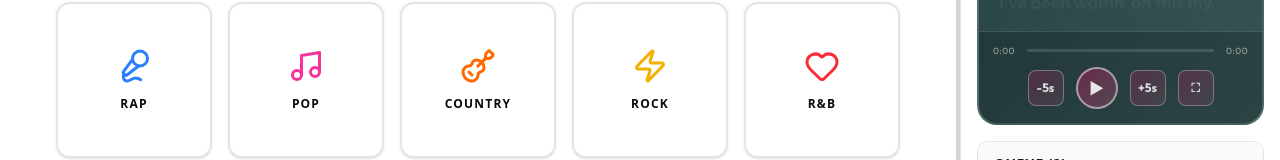
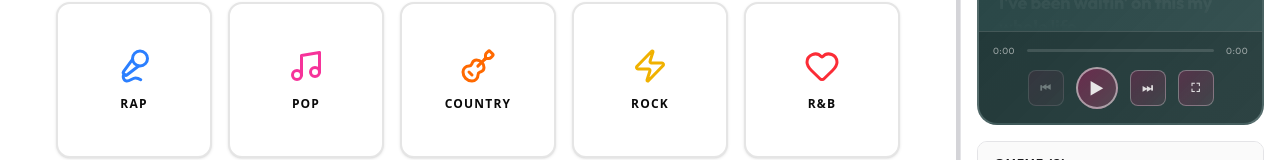
Before and after one commit to kyle-luong/your-karaoke, a Next.js app: page /songs/karaoke in a window 1280 px wide. Shown: the part 475-635 px from the top of the page. Built offline with nearby package versions, Linux system fonts and the light colour scheme; no server answers; the database is empty.

Commit message:
Added skip/prev features for queue

```diff
--- a/src/components/QueuedPlayer.tsx
+++ b/src/components/QueuedPlayer.tsx
@@ -40,6 +40,18 @@ export default function QueuedPlayer({
     }
   };
 
+  const handleNextSong = () => {
+    if (currentIndex < queue.length - 1) {
+      setCurrentIndex(currentIndex + 1);
+    }
+  };
+
+  const handlePreviousSong = () => {
+    if (currentIndex > 0) {
+      setCurrentIndex(currentIndex - 1);
+    }
+  };
+
   const addSongToQueue = (song: Song) => {
     setQueue([...queue, song]);
   };
@@ -63,7 +75,13 @@ export default function QueuedPlayer({
       {/* Player */}
       <div className="flex-1 min-h-0">
         {currentSong ? (
-          <Player song={currentSong} onSongEnd={handleSongEnd} compact={compact} />
+          <Player
+            song={currentSong}
+            onSongEnd={handleSongEnd}
+            onNextSong={currentIndex < queue.length - 1 ? handleNextSong : undefined}
+            onPreviousSong={currentIndex > 0 ? handlePreviousSong : undefined}
+            compact={compact}
+          />
         ) : (
           <div className="flex items-center justify-center h-full text-gray-500">
             No songs in queue
--- a/src/components/player.tsx
+++ b/src/components/player.tsx
@@ -31,11 +31,13 @@ export interface Song {
 interface PlayerProps {
   song?: Song;
   onSongEnd?: () => void;
+  onNextSong?: () => void;
+  onPreviousSong?: () => void;
   lyrics?: Array<{ timestamp: number; text: string }>;
   compact?: boolean;
 }
 
-export default function Player({ song, onSongEnd, lyrics: propLyrics, compact = true }: PlayerProps = {}) {
+export default function Player({ song, onSongEnd, onNextSong, onPreviousSong, lyrics: propLyrics, compact = true }: PlayerProps = {}) {
   const audioRef = useRef<HTMLAudioElement>(null);
   const [lyrics, setLyrics] = useState<LyricLine[]>([]);
   const [currentTime, setCurrentTime] = useState(0);
@@ -94,6 +96,13 @@ export default function Player({ song, onSongEnd, lyrics: propLyrics, compact =
       cancelled = true;
     };
   }, [song, propLyrics]);
+
+  // Autoplay next song when it changes
+  useEffect(() => {
+    if (song && audioRef.current && !isLoading) {
+      audioRef.current.play().catch(() => {});
+    }
+  }, [song, isLoading]);
 
   useEffect(() => {
     const audio = audioRef.current;
@@ -437,6 +446,18 @@ export default function Player({ song, onSongEnd, lyrics: propLyrics, compact =
       font-weight: 600;
     }
 
+    .player-control-btn:disabled {
+      opacity: 0.4;
+      cursor: not-allowed;
+    }
+
+    .player-control-btn:disabled:hover {
+      border-color: rgba(255, 255, 255, 0.3);
+      background: linear-gradient(135deg, rgba(255, 0, 110, 0.2) 0%, rgba(255, 100, 150, 0.1) 100%);
+      color: rgba(240, 240, 240, 0.9);
+      transform: none;
+    }
+
     .player-control-btn:hover {
       border-color: rgba(255, 255, 255, 0.5);
       background: linear-gradient(135deg, rgba(255, 0, 110, 0.35) 0%, rgba(255, 100, 150, 0.25) 100%);
@@ -541,11 +562,11 @@ export default function Player({ song, onSongEnd, lyrics: propLyrics, compact =
           <span className="player-time">{fmt(duration)}</span>
         </div>
         <div className="player-btn-row">
-          <button className="player-control-btn" onClick={() => skip(-5)} title="Rewind 5s">-5s</button>
+          <button className="player-control-btn" onClick={onPreviousSong} title="Previous song" disabled={!onPreviousSong}>⏮</button>
           <button className="player-play-btn" onClick={togglePlay}>
             {isPlaying ? "⏸" : "▶"}
           </button>
-          <button className="player-control-btn" onClick={() => skip(5)} title="Fast forward 5s">+5s</button>
+          <button className="player-control-btn" onClick={onNextSong} title="Next song" disabled={!onNextSong}>⏭</button>
           <button className="player-control-btn" onClick={toggleFullscreen} title="Fullscreen">⛶</button>
         </div>
       </div>
@@ -555,7 +576,7 @@ export default function Player({ song, onSongEnd, lyrics: propLyrics, compact =
   return (
     <>
       <style>{cardStyles}</style>
-      <audio ref={audioRef} crossOrigin="anonymous" />
+      <audio ref={audioRef} crossOrigin="anonymous" autoPlay/>
 
       {compact ? (
         // In compact mode, render the card directly — no wrapper shell
--- a/src/components/ui/button.tsx
+++ b/src/components/ui/button.tsx
@@ -56,6 +56,7 @@ function Button({
       data-variant={variant}
       data-size={size}
       className={cn(buttonVariants({ variant, size, className }))}
+      suppressHydrationWarning
       {...props}
     />
   )
```
